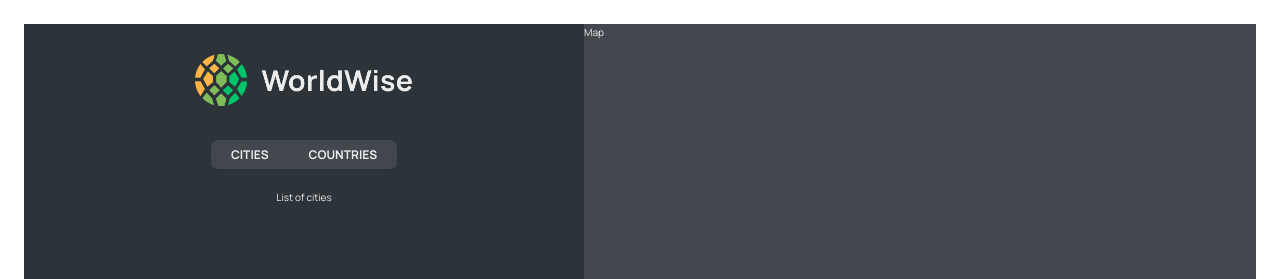
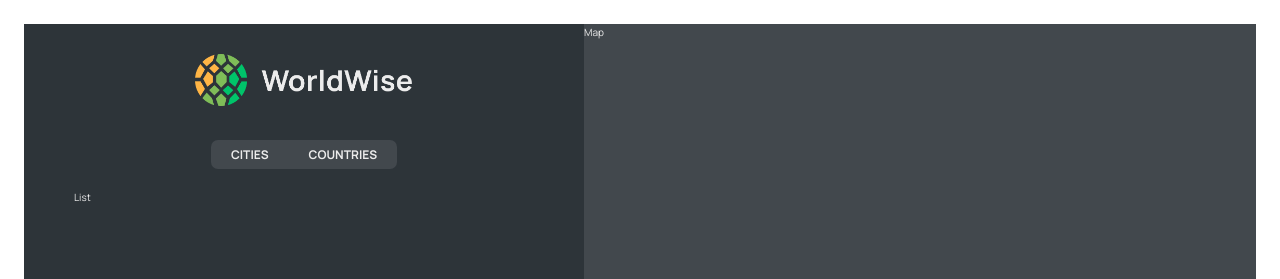
Before and after one commit to njahi/worldwise, a React (Vite) app: page /app in a window 1280 px wide. Shown: the top 279 px of the page. Built offline with nearby package versions, Linux system fonts and the light colour scheme.

Commit message:
passing the citylist component as an element on two of the nested routes

```diff
--- a/src/App.jsx
+++ b/src/App.jsx
@@ -5,6 +5,7 @@ import Pricing from "./pages/Pricing";
 import PageNotFound from "./pages/PageNotFound";
 import AppLayout from "./pages/AppLayout";
 import Login from "./pages/Login";
+import CityList from "./components/CityList";
 
 function App() {
   return (
@@ -32,11 +33,11 @@ function App() {
           element={<AppLayout />}>
           <Route
             index
-            element={<p>List of cities</p>}
+            element={<CityList />}
           />
           <Route
             path='cities'
-            element={<p>List of cities</p>}
+            element={<CityList />}
           />
           <Route
             path='countries'
--- a/src/components/CityList.jsx
+++ b/src/components/CityList.jsx
@@ -1,3 +1,8 @@
+import styles from "./CityList.module.css";
 export default function CityList() {
-  return <div>CityList</div>;
+  return (
+    <div className={styles.cityList}>
+      <p>List</p>
+    </div>
+  );
 }
```
